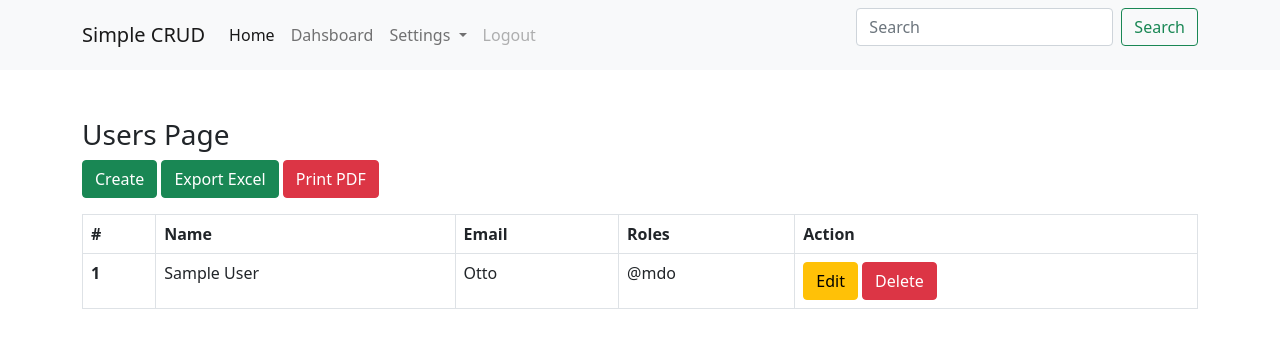
After one commit to andimuamar/simple-crud-oop, a PHP site: page /users in a window 1280 px wide. The commit adds this page. Shown: the top 348 px of the page. Run offline with PHP 8.4, Linux system fonts and the light colour scheme; tables that the repository leaves empty or names only in its code hold one stand-in row (values such as "Sample post"); some libraries are stand-ins or nearby versions.

Commit message:
fix frame work oop

```diff
--- /dev/null
+++ b/assets/js/users.js
@@ -0,0 +1,70 @@
+$(document).ready(function () {
+
+    $('#form_insert').on('submit', function (e) {
+        e.preventDefault();
+        var form = document.getElementById('form_insert');
+        var formData = new FormData(form);
+
+        $.ajax({
+            url: `/users/add`,
+            method: 'POST',
+            data: formData,
+            processData: false,
+            contentType: false,
+            success: function (response) {
+                // alert('Your form has been sent successfully.');
+                console.log(response);
+            },
+            error: function (xhr, status, error) {
+                alert('Your form was not sent successfully.');
+                console.error(error);
+            }
+        });
+
+    });
+
+    // Delete
+    $(".btn-delete").on("click", function(e){
+        e.preventDefault();
+        var form = document.getElementById('form_delete');
+        var formData = new FormData(form);
+
+        $.ajax({
+            url: `/users/delete`,
+            method: 'POST',
+            data: formData,
+            processData: false,
+            contentType: false,
+            success: function (response) {
+                alert('Your form has been sent successfully.');
+                window.location.reload();
+            },
+            error: function (xhr, status, error) {
+                alert('Your form was not sent successfully.');
+                console.error(error);
+            }
+        });
+    });
+
+    // Export Excel
+
+    $('#export-button').click(function() {
+        // Get the HTML table element
+        var table = document.getElementById('example-table');
+
+        // Convert the HTML table to a workbook
+        var workbook = XLSX.utils.table_to_book(table, {sheet: "Sheet1"});
+
+        // Generate an Excel file and trigger the download
+        XLSX.writeFile(workbook, 'example.xlsx');
+    });
+
+    // Print PDF
+
+    var myBlob;
+
+    $('#cmd').click(function () {
+        window.print();
+    });
+
+});
--- a/config/config.inc.php
+++ b/config/config.inc.php
@@ -18,6 +18,7 @@ class connect
 		$conn = new mysqli($this->host, $this->user, $this->password, $this->database);
 
 		return $conn;
+
 	}
 
 }
--- a/functions/users.php
+++ b/functions/users.php
@@ -1,10 +1,45 @@
 <?php
+
+require_once("config/config.inc.php");
 
 class users
 {
     function list()
     {
+        $connect = new connect();
+        $conn = $connect->connect_database();
 
+        $sql = "SELECT * FROM users";
+        $result = $conn->query($sql);
+
+        $response = []; // Global Variable
+        if ($result->num_rows > 0) {
+            // output data of each row
+            while($row = $result->fetch_assoc()) {
+                $response[] = array("id" => $row['id'], "name" => $row['name']);
+            }
+            return $response;
+        } else {
+            return false;
+        }
+        $conn->close();
+    }
+
+    function store($data)
+    {
+        $connect = new connect();
+        $conn = $connect->connect_database();
+
+        $sql = "INSERT INTO users (name, password)
+        VALUES ('John', 'Doe')";
+
+        if ($conn->query($sql) === TRUE) {
+            echo "New record created successfully";
+        } else {
+            echo "Error: " . $sql . "<br>" . $conn->error;
+        }
+
+        $conn->close();
     }
 
     function detail()
@@ -17,8 +52,19 @@ class users
 
     }
 
-    function delete()
+    function delete($data)
     {
+        $connect = new connect();
+        $conn = $connect->connect_database();
 
+        $sql = "DELETE FROM users WHERE id=".$data['id'];
+
+        if ($conn->query($sql) === TRUE) {
+            echo "Delete record successfully";
+        } else {
+            echo "Error: " . $sql . "<br>" . $conn->error;
+        }
+
+        $conn->close();
     }
 }
--- a/index.php
+++ b/index.php
@@ -1,9 +1,5 @@
 <?php
 
-require_once("functions/auth.php");
-
-
-$auth = new auth();
-
+include("routes/index.php");
 
 ?>
--- /dev/null
+++ b/routes/index.php
@@ -0,0 +1,33 @@
+<?php // router.php
+switch ($_SERVER["REQUEST_URI"]){
+
+    case "/":
+    include("./views/frontend/home/home.php");
+    break;
+    case "/login":
+    include("./views/frontend/auth/login_page.php");
+    break;
+    case "/register":
+    include("./views/frontend/auth/register_page.php");
+    break;
+    case "/dashboard":
+    include("./views/backend/dashboard/index.php");
+    break;
+    case "/users":
+    include("./views/backend/users/index.php");
+    break;
+    case "/roles":
+    include("./views/backend/roles/index.php");
+    break;
+    case "/users/add":
+    include("./process/users/create.php");
+    break;
+    case "/users/delete":
+    include("./process/users/delete.php");
+    break;
+
+    default:
+    echo "404: Halaman tidak ditemukan";
+
+}
+?>
--- /dev/null
+++ b/views/backend/users/create.php
@@ -0,0 +1,26 @@
+<form method="post" id="form_insert">
+    <!-- Email input -->
+    <div data-mdb-input-init class="form-outline mb-4">
+        <input type="text" id="name" name="name" class="form-control" />
+        <label class="form-label" for="form2Example1">Name</label>
+    </div>
+    <!-- Email input -->
+    <div data-mdb-input-init class="form-outline mb-4">
+        <input type="email" id="email" name="email" class="form-control" />
+        <label class="form-label" for="form2Example1">Email address</label>
+    </div>
+
+    <!-- Password input -->
+    <div data-mdb-input-init class="form-outline mb-4">
+        <input type="password" id="password" name="password" class="form-control" />
+        <label class="form-label" for="form2Example2">Password</label>
+    </div>
+
+    <!-- Confirm Password input -->
+    <div data-mdb-input-init class="form-outline mb-4">
+        <input type="password" id="confirm_password" name="confirm_password" class="form-control" />
+        <label class="form-label" for="form2Example2">Confirm Password</label>
+    </div>
+    <!-- Submit button -->
+    <button type="submit" data-mdb-button-init data-mdb-ripple-init class="btn btn-primary btn-block btn-create-user">Create</button>
+</form>
--- /dev/null
+++ b/views/backend/users/index.php
@@ -0,0 +1,87 @@
+<html>
+<?php
+
+include("views/frontend/layout/header.php");
+include("views/frontend/layout/nav.php");
+
+require_once("./functions/users.php");
+$users = new users();
+$showData = $users->list();
+?>
+<div class="container">
+    <div class="row mt-5 d-flex justify-content-center">
+        <div class="col-lg-12 mb-3">
+            <h3 class="">Users Page</h3>
+            <button class="btn btn-success btn-xs" data-bs-toggle="modal" data-bs-target="#exampleModal">Create</button>
+            <button class="btn btn-success btn-xs" id="export-button">Export Excel</button>
+            <button class="btn btn-danger btn-xs" id="cmd">Print PDF</button>
+        </div>
+        <div class="col-lg-12">
+            <table class="table table-bordered" id="example-table">
+                <thead>
+                    <tr>
+                        <th scope="col">#</th>
+                        <th scope="col">Name</th>
+                        <th scope="col">Email</th>
+                        <th scope="col">Roles</th>
+                        <th scope="col">Action</th>
+                    </tr>
+                </thead>
+                <tbody>
+                  <?php
+                  if($showData === false){
+                    echo "data empty";
+                  }
+                  else{
+                    $no = 1;
+                    foreach ($showData as $key => $value) {
+
+                      ?>
+                      <tr>
+                          <th scope="row"><?php echo $no++ ?></th>
+                          <td><?php echo $value['name']; ?></td>
+                          <td>Otto</td>
+                          <td>@mdo</td>
+                          <td><button class="btn btn-warning">Edit</button>
+                          <form method="post" id="form_delete" class="d-inline">
+                            <input type="hidden" name="id" value="<?php echo $value['id']; ?>">
+                            <button type="submit" class="btn btn-danger btn-delete">Delete</button>
+                          </form>
+                          </td>
+                      </tr>
+                      <?php
+                    }
+                  }
+
+                  ?>
+
+                </tbody>
+            </table>
+        </div>
+    </div>
+</div>
+
+<!-- Modal -->
+<div class="modal fade" id="exampleModal" tabindex="-1" aria-labelledby="exampleModalLabel" aria-hidden="true">
+  <div class="modal-dialog">
+    <div class="modal-content">
+      <div class="modal-header">
+        <h1 class="modal-title fs-5" id="exampleModalLabel">Add User</h1>
+        <button type="button" class="btn-close" data-bs-dismiss="modal" aria-label="Close"></button>
+      </div>
+      <div class="modal-body">
+        <?php include("create.php"); ?>
+        <span id="showLoading"></span>
+      </div>
+      <div class="modal-footer">
+        <button type="button" class="btn btn-secondary" data-bs-dismiss="modal">Close</button>
+      </div>
+    </div>
+  </div>
+</div>
+
+<?php
+    include("views/frontend/layout/footer.php");
+?>
+
+</html>
--- /dev/null
+++ b/views/frontend/layout/footer.php
@@ -0,0 +1,3 @@
+
+    <!-- Option 1: Bootstrap Bundle with Popper -->
+    <script src="https://cdn.jsdelivr.net/npm/bootstrap@5.0.2/dist/js/bootstrap.bundle.min.js" integrity="sha384-MrcW6ZMFYlzcLA8Nl+NtUVF0sA7MsXsP1UyJoMp4YLEuNSfAP+JcXn/tWtIaxVXM" crossorigin="anonymous"></script>
--- /dev/null
+++ b/views/frontend/layout/header.php
@@ -0,0 +1,12 @@
+
+  <head>
+    <!-- Required meta tags -->
+    <meta charset="utf-8">
+    <meta name="viewport" content="width=device-width, initial-scale=1">
+    <!-- Bootstrap CSS -->
+    <link href="https://cdn.jsdelivr.net/npm/bootstrap@5.0.2/dist/css/bootstrap.min.css" rel="stylesheet" integrity="sha384-EVSTQN3/azprG1Anm3QDgpJLIm9Nao0Yz1ztcQTwFspd3yD65VohhpuuCOmLASjC" crossorigin="anonymous">
+    <script src="https://ajax.googleapis.com/ajax/libs/jquery/3.5.1/jquery.min.js"></script>
+    <script src="https://cdnjs.cloudflare.com/ajax/libs/xlsx/0.17.0/xlsx.full.min.js"></script>
+    <script src="../assets/js/users.js"></script>
+    <title>Simple CRUD</title>
+  </head>
--- /dev/null
+++ b/views/frontend/layout/nav.php
@@ -0,0 +1,34 @@
+<nav class="navbar navbar-expand-lg navbar-light bg-light">
+  <div class="container">
+    <a class="navbar-brand" href="#">Simple CRUD</a>
+    <button class="navbar-toggler" type="button" data-bs-toggle="collapse" data-bs-target="#navbarSupportedContent" aria-controls="navbarSupportedContent" aria-expanded="false" aria-label="Toggle navigation">
+      <span class="navbar-toggler-icon"></span>
+    </button>
+    <div class="collapse navbar-collapse" id="navbarSupportedContent">
+      <ul class="navbar-nav me-auto mb-2 mb-lg-0">
+        <li class="nav-item">
+          <a class="nav-link active" aria-current="page" href="/">Home</a>
+        </li>
+        <li class="nav-item">
+          <a class="nav-link" href="/dashboard">Dahsboard</a>
+        </li>
+        <li class="nav-item dropdown">
+          <a class="nav-link dropdown-toggle" href="#" id="navbarDropdown" role="button" data-bs-toggle="dropdown" aria-expanded="false">
+            Settings
+          </a>
+          <ul class="dropdown-menu" aria-labelledby="navbarDropdown">
+            <li><a class="dropdown-item" href="/users">Management User</a></li>
+            <li><a class="dropdown-item" href="/roles">Roles</a></li>
+          </ul>
+        </li>
+        <li class="nav-item">
+          <a class="nav-link disabled" href="#" tabindex="-1" aria-disabled="true">Logout</a>
+        </li>
+      </ul>
+      <form class="d-flex">
+        <input class="form-control me-2" type="search" placeholder="Search" aria-label="Search">
+        <button class="btn btn-outline-success" type="submit">Search</button>
+      </form>
+    </div>
+  </div>
+</nav>
```
Also changed, not shown: functions/auth.php (+19 -2 lines), process/users/create.php (added, +11 -0 lines), process/users/delete.php (added, +11 -0 lines), views/backend/dashboard/index.php (added, +21 -0 lines), views/backend/roles/index.php (added, +45 -0 lines), views/frontend/auth/login_page.php (added, +61 -0 lines), views/frontend/auth/register_page.php (added, +55 -0 lines), views/frontend/home/home.php (added, +15 -0 lines), 1 other file.
